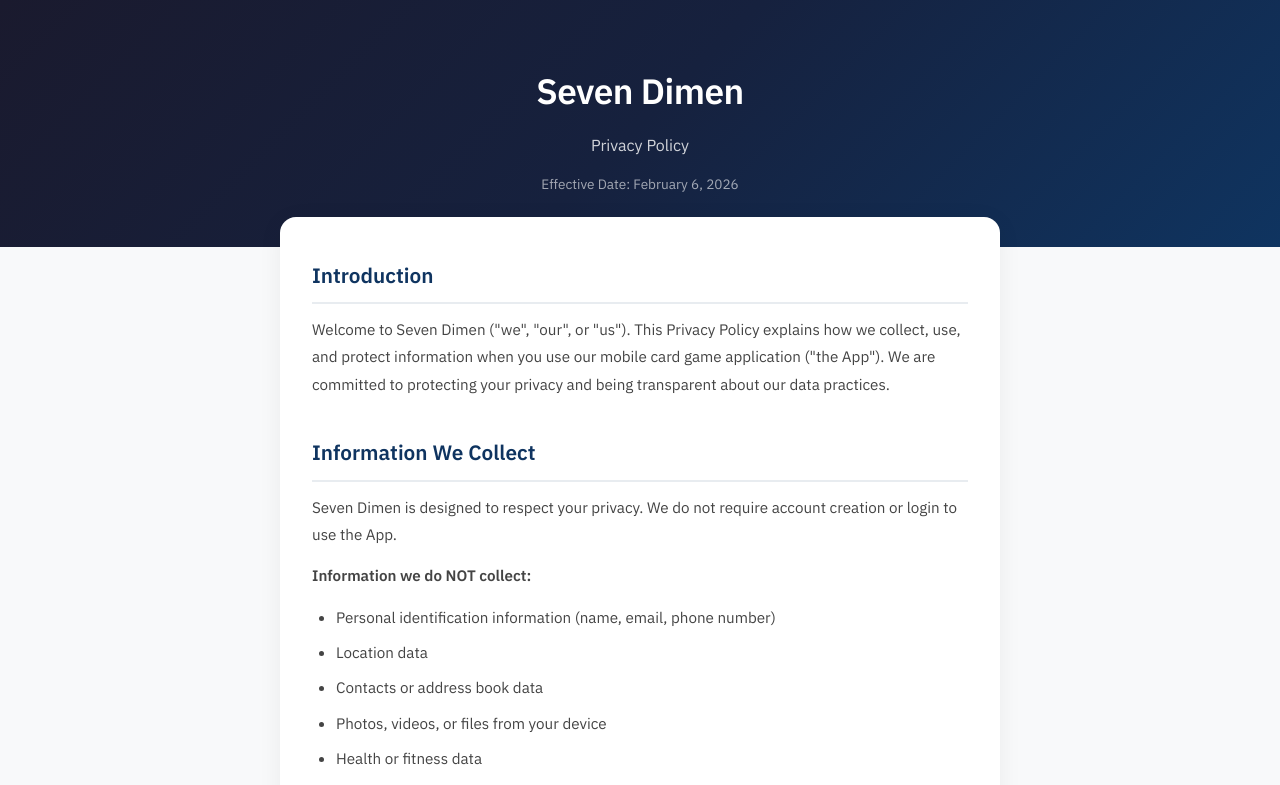
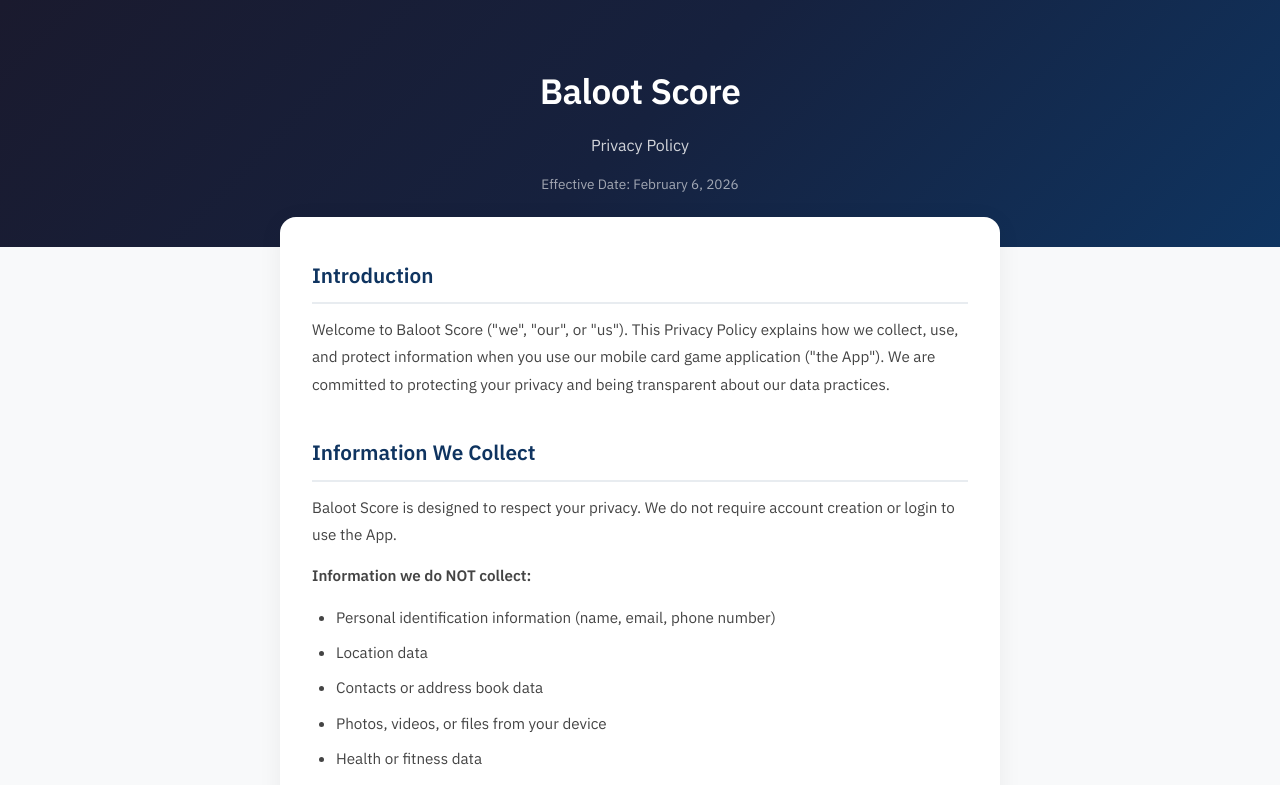
Before and after one commit to fayezsadsab-blip/fayezsadsab-blip.github.io, a plain HTML site: page bs/privacy-policy.html in a window 1280 px wide. Shown: the top 785 px of the page. Drawn offline with Linux system fonts and the light colour scheme.

Commit message:
Update privacy-policy.html

```diff
--- a/bs/privacy-policy.html
+++ b/bs/privacy-policy.html
@@ -117,7 +117,7 @@
 <body>
 
 <div class="header">
-    <h1>Seven Dimen</h1>
+    <h1>Baloot Score</h1>
     <div class="subtitle">Privacy Policy</div>
     <div class="date">Effective Date: February 6, 2026</div>
 </div>
@@ -125,10 +125,10 @@
 <div class="container">
 
     <h2>Introduction</h2>
-    <p>Welcome to Seven Dimen ("we", "our", or "us"). This Privacy Policy explains how we collect, use, and protect information when you use our mobile card game application ("the App"). We are committed to protecting your privacy and being transparent about our data practices.</p>
+    <p>Welcome to Baloot Score ("we", "our", or "us"). This Privacy Policy explains how we collect, use, and protect information when you use our mobile card game application ("the App"). We are committed to protecting your privacy and being transparent about our data practices.</p>
 
     <h2>Information We Collect</h2>
-    <p>Seven Dimen is designed to respect your privacy. We do not require account creation or login to use the App.</p>
+    <p>Baloot Score is designed to respect your privacy. We do not require account creation or login to use the App.</p>
 
     <p><strong>Information we do NOT collect:</strong></p>
     <ul>
```
